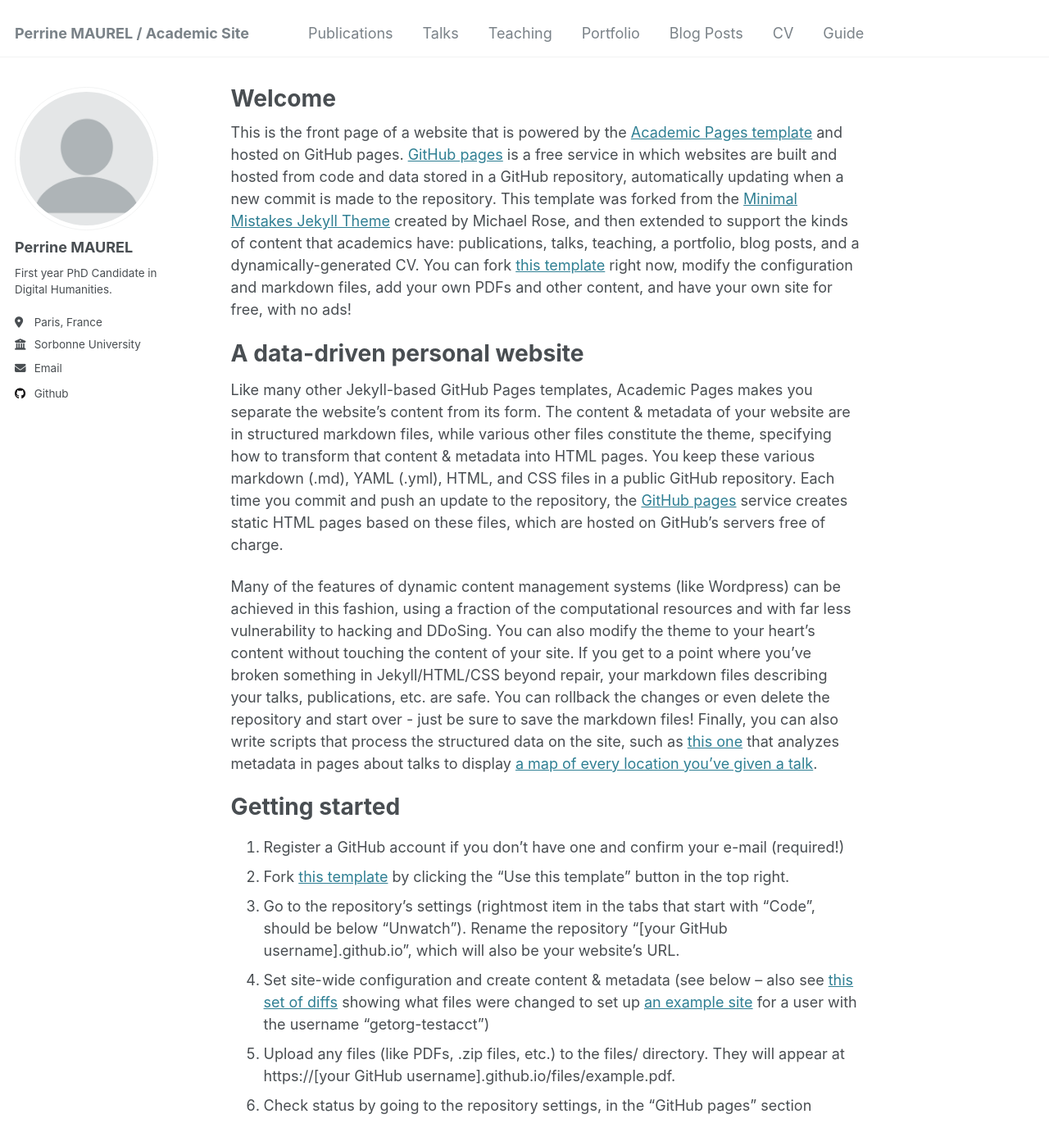
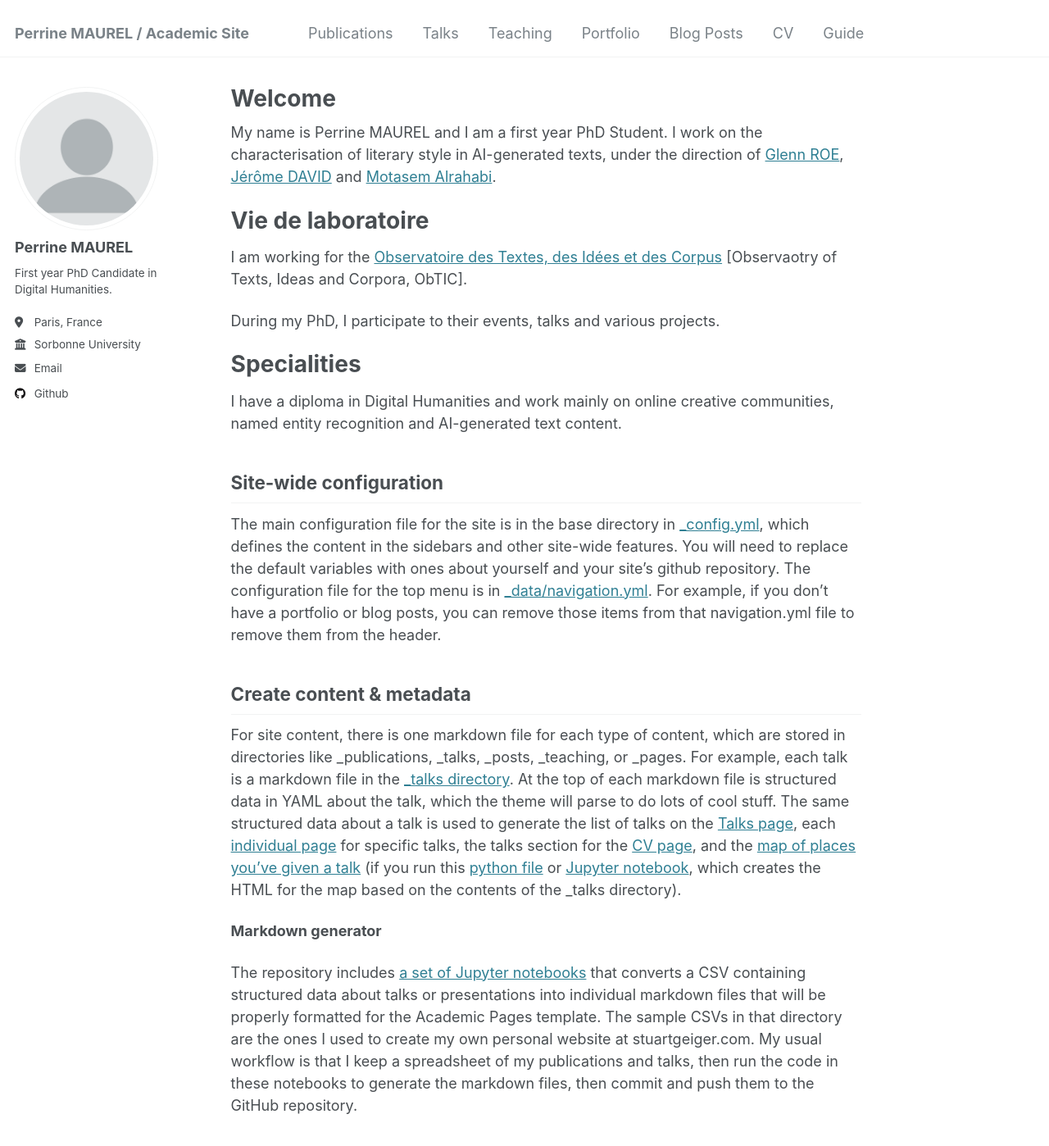
Before and after one commit to perrinemaurel/perrinemaurel.github.io, a Jekyll site: the page built from _pages/about.md, in a window 1280 px wide and 1400 px high. Shown: the whole window at 82% size. Built offline with Jekyll 4.4.1, drawn with Linux system fonts in a browser that asks for light colours.

Commit message:
Update about.md

```diff
--- a/_pages/about.md
+++ b/_pages/about.md
@@ -7,22 +7,18 @@ redirect_from:
   - /about.html
 ---
 
-This is the front page of a website that is powered by the [Academic Pages template](https://github.com/academicpages/academicpages.github.io) and hosted on GitHub pages. [GitHub pages](https://pages.github.com) is a free service in which websites are built and hosted from code and data stored in a GitHub repository, automatically updating when a new commit is made to the repository. This template was forked from the [Minimal Mistakes Jekyll Theme](https://mmistakes.github.io/minimal-mistakes/) created by Michael Rose, and then extended to support the kinds of content that academics have: publications, talks, teaching, a portfolio, blog posts, and a dynamically-generated CV. You can fork [this template](https://github.com/academicpages/academicpages.github.io) right now, modify the configuration and markdown files, add your own PDFs and other content, and have your own site for free, with no ads!
+My name is Perrine MAUREL and I am a first year PhD Student. I work on the characterisation of literary style in AI-generated texts, under the direction of [Glenn ROE](https://obtic.sorbonne-universite.fr/equipe-permanente/glenn-roe/), [Jérôme DAVID](https://www.unige.ch/lettres/framo/enseignants/corps-professoral/jerome-david) and [Motasem Alrahabi](https://obtic.sorbonne-universite.fr/equipe-permanente/motasem-alrahabi/).
 
-A data-driven personal website
+Vie de laboratoire
 ======
-Like many other Jekyll-based GitHub Pages templates, Academic Pages makes you separate the website's content from its form. The content & metadata of your website are in structured markdown files, while various other files constitute the theme, specifying how to transform that content & metadata into HTML pages. You keep these various markdown (.md), YAML (.yml), HTML, and CSS files in a public GitHub repository. Each time you commit and push an update to the repository, the [GitHub pages](https://pages.github.com/) service creates static HTML pages based on these files, which are hosted on GitHub's servers free of charge.
+I am working for the [Observatoire des Textes, des Idées et des Corpus](https://obtic.sorbonne-universite.fr/) [Observaotry of Texts, Ideas and Corpora, ObTIC].
 
-Many of the features of dynamic content management systems (like Wordpress) can be achieved in this fashion, using a fraction of the computational resources and with far less vulnerability to hacking and DDoSing. You can also modify the theme to your heart's content without touching the content of your site. If you get to a point where you've broken something in Jekyll/HTML/CSS beyond repair, your markdown files describing your talks, publications, etc. are safe. You can rollback the changes or even delete the repository and start over - just be sure to save the markdown files! Finally, you can also write scripts that process the structured data on the site, such as [this one](https://github.com/academicpages/academicpages.github.io/blob/master/talkmap.ipynb) that analyzes metadata in pages about talks to display [a map of every location you've given a talk](https://academicpages.github.io/talkmap.html).
+During my PhD, I participate to their events, talks and various projects.
 
-Getting started
+Specialities
 ======
-1. Register a GitHub account if you don't have one and confirm your e-mail (required!)
-1. Fork [this template](https://github.com/academicpages/academicpages.github.io) by clicking the "Use this template" button in the top right.
-1. Go to the repository's settings (rightmost item in the tabs that start with "Code", should be below "Unwatch"). Rename the repository "[your GitHub username].github.io", which will also be your website's URL.
-1. Set site-wide configuration and create content & metadata (see below -- also see [this set of diffs](http://archive.is/3TPas) showing what files were changed to set up [an example site](https://getorg-testacct.github.io) for a user with the username "getorg-testacct")
-1. Upload any files (like PDFs, .zip files, etc.) to the files/ directory. They will appear at https://[your GitHub username].github.io/files/example.pdf.
-1. Check status by going to the repository settings, in the "GitHub pages" section
+
+I have a diploma in Digital Humanities and work mainly on online creative communities, named entity recognition and AI-generated text content.
 
 Site-wide configuration
 ------
```
